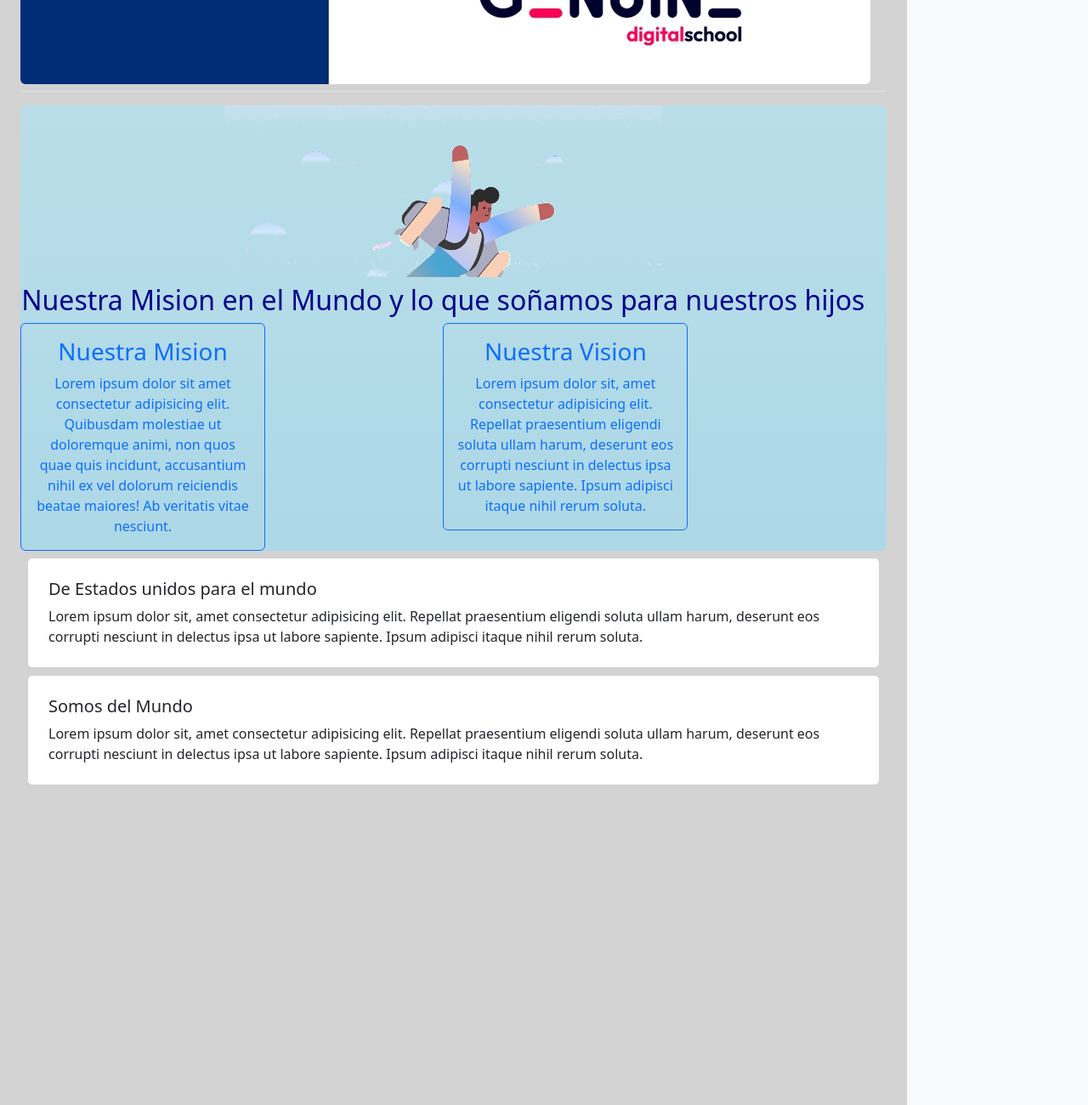
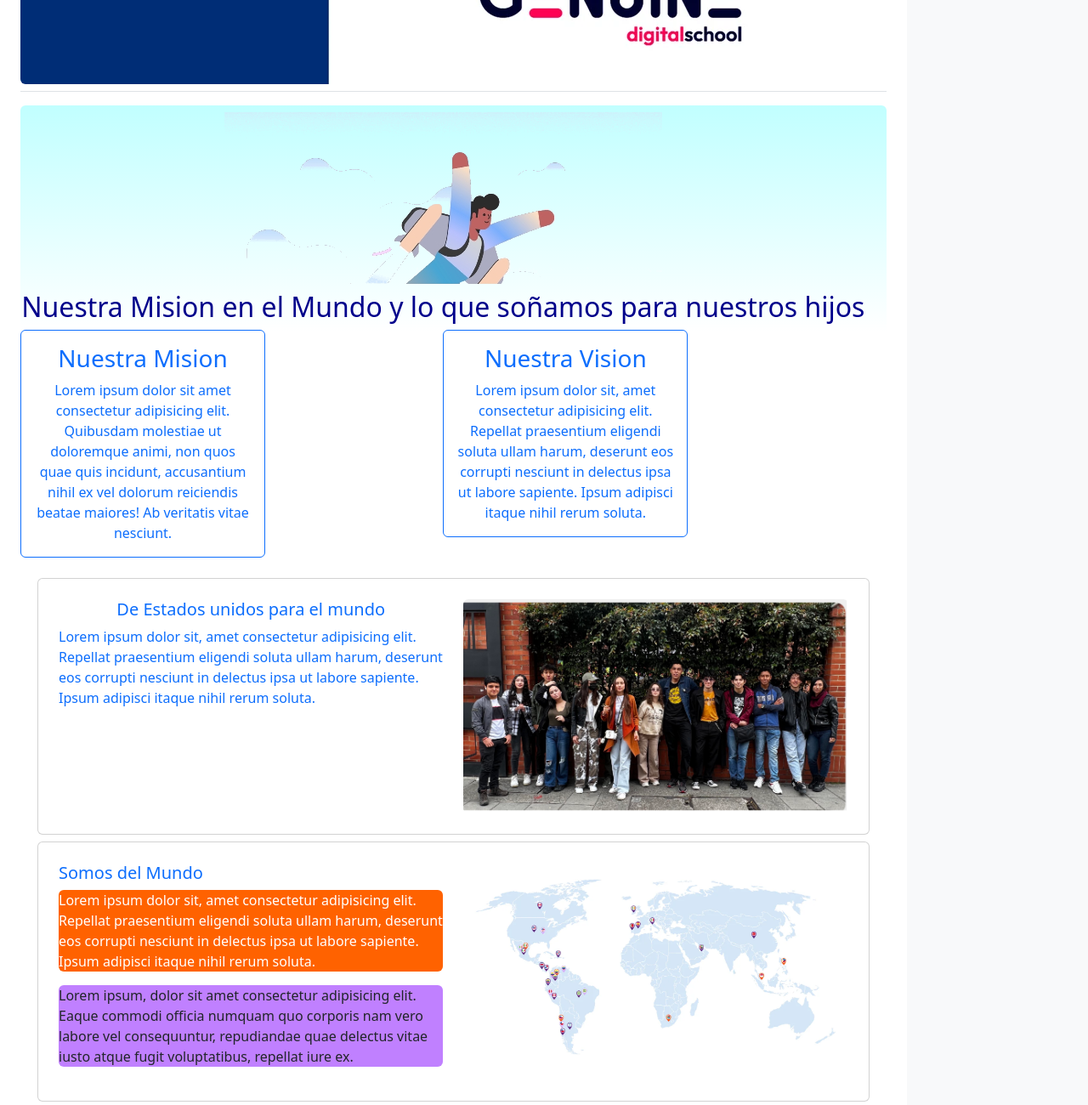
Before and after one commit to Proyect/front-End, a plain HTML site: page index.html in a window 1280 px wide. Shown: the part 480-1780 px from the top of the page at 85% size. Drawn offline with nearby package versions, Linux system fonts and the light colour scheme.

Commit message:
in progress

```diff
--- a/index.html
+++ b/index.html
@@ -40,15 +40,16 @@
                         </button>
                     </div>
                 </div>
-                <div class="h-auto text-center bg-gradient rounded text-center" id="who">
+
+                <div class="h-auto text-center  rounded text-center mt-2 pt-2 who" id="who">
                     <div class="h-100 row w-100">
                     <div class="container">
                         <img src="static/img/show.png" alt="Who">
                         <h2 class="">Nuestra Mision en el Mundo y lo que soñamos para nuestros hijos</h2>
                     </div>
-                    <div class="row  text-center">
-                    <div class="col mx-auto">
-                        <div class="card border-primary bg-transparent" style="width: 18rem;">
+                    <div class="row ">
+                    <div class="col mx-auto  px-auto ml-3">
+                        <div class="card border-primary bg-transparent  " style="width: 18rem;">
                             <div class="card-body">
                                 <h3 class="card-title text-primary">Nuestra Mision</h3>
                                 <p class="card-text text-primary">Lorem ipsum dolor sit amet consectetur adipisicing elit. Quibusdam molestiae ut doloremque animi, non quos quae quis incidunt, accusantium nihil ex vel dolorum reiciendis beatae maiores! Ab veritatis vitae nesciunt.</p>
@@ -56,8 +57,8 @@
                             </div>
                         </div>
                     </div>
-                    <div class="col mx-auto">
-                        <div class="card border-primary bg-transparent" style="width: 18rem;">
+                    <div class="col mx-auto mr-3">
+                        <div class="card border-primary bg-transparent " style="width: 18rem;">
                             <div class="card-body">
                                 <h3 class="card-title text-primary">Nuestra Vision</h3>
                                 <p class="card-text text-primary">Lorem ipsum dolor sit, amet consectetur adipisicing elit. Repellat praesentium eligendi soluta ullam harum, deserunt eos corrupti nesciunt in delectus ipsa ut labore sapiente. Ipsum adipisci itaque nihil rerum soluta.</p>
@@ -66,30 +67,45 @@
                         </div>
                     </div>
                     </div>
-                    <span></span>
+
                 </div>
                 </div>
-                <div class="h-100" id="we">
-                    <div class="col">
+                <div class="container mt-2 pt-2" id="we">
+
                         <div class="card p-2 m-2">
-                            <div class="card-body">
-                                <h5 class="card-title">De Estados unidos para el mundo</h5>
-                                <p class="card-text">Lorem ipsum dolor sit, amet consectetur adipisicing elit. Repellat praesentium eligendi soluta ullam harum, deserunt eos corrupti nesciunt in delectus ipsa ut labore sapiente. Ipsum adipisci itaque nihil rerum soluta.</p>
-
+                        <div class="card-body">
+                            <div class="row">
+                            <div class="col">
+                                <h5 class="card-title text-primary text-center">De Estados unidos para el mundo</h5>
+                                <p class="card-text  text-primary">Lorem ipsum dolor sit, amet consectetur adipisicing elit. Repellat praesentium eligendi soluta ullam harum, deserunt eos corrupti nesciunt in delectus ipsa ut labore sapiente. Ipsum adipisci itaque nihil rerum soluta.</p>
+                            </div>
+                            <div class="col">
+                                <img src="./static/img/we.png" alt="picure" class="img-fluid rounded">
+                            </div>
                             </div>
                         </div>
+
+
                     </div>
                     <div class="col">
                         <div class="card p-2 m-2">
                             <div class="card-body">
-                                <h5 class="card-title">Somos del Mundo</h5>
-                                <p class="card-text">Lorem ipsum dolor sit, amet consectetur adipisicing elit. Repellat praesentium eligendi soluta ullam harum, deserunt eos corrupti nesciunt in delectus ipsa ut labore sapiente. Ipsum adipisci itaque nihil rerum soluta.</p>
+                                <div class="row">
+                                    <div class="col">
+                                         <h5 class="card-title text-primary">Somos del Mundo</h5>
+                                         <p class="orange rounded mx-auto">Lorem ipsum dolor sit, amet consectetur adipisicing elit. Repellat praesentium eligendi soluta ullam harum, deserunt eos corrupti nesciunt in delectus ipsa ut labore sapiente. Ipsum adipisci itaque nihil rerum soluta.</p>
+                                        <p class="lavender  rounded mx-auto">Lorem ipsum, dolor sit amet consectetur adipisicing elit. Eaque commodi officia numquam quo corporis nam vero labore vel consequuntur, repudiandae quae delectus vitae iusto atque fugit voluptatibus, repellat iure ex.</p>
+                                    </div>
+                                    <div class="col">
+                                        <img src="./static/img/mapa.webp" alt="word" class="img-fluid rounded">
+                                    </div>
+                                </div>
 
                             </div>
                         </div>
                     </div>
                 </div>
-                <div id="join" class="h-100">
+                <div id="join" class="mt-2 pt-2">
                     <img src="./static/img/computer.png" alt="Join Us">
                 </div>
             </main>
--- a/static/css/styles.css
+++ b/static/css/styles.css
@@ -1,7 +1,7 @@
 /*
 */
 
-body {
+nav {
     background-color: lightgray;
 }
 
@@ -9,6 +9,16 @@ h2,h3{
     color: darkblue;
 }
 
-#who {
-    background-color: lightblue;
+.who {
+   /* background-color: lightblue;    */
+    background: -webkit-linear-gradient(180deg, #c1ffff,#ffffff,#ffffff);/* Chrome 10-25, Safari 5.1-6 */                          background: linear-gradient(180deg, #c1ffff,#ffffff,#ffffff);/* W3C, IE 10+/ Edge, Firefox 16+, Chrome 26+, Opera 12+, Safari 7+ */
 }
+
+.orange{
+    background-color: rgb(255, 98, 0);
+    color: white;
+}
+
+.lavender{
+    background-color: rgb(192, 128, 255);
+}
```
Also changed, not shown: static/img/we.png (added), static/js/functions.js (added).
